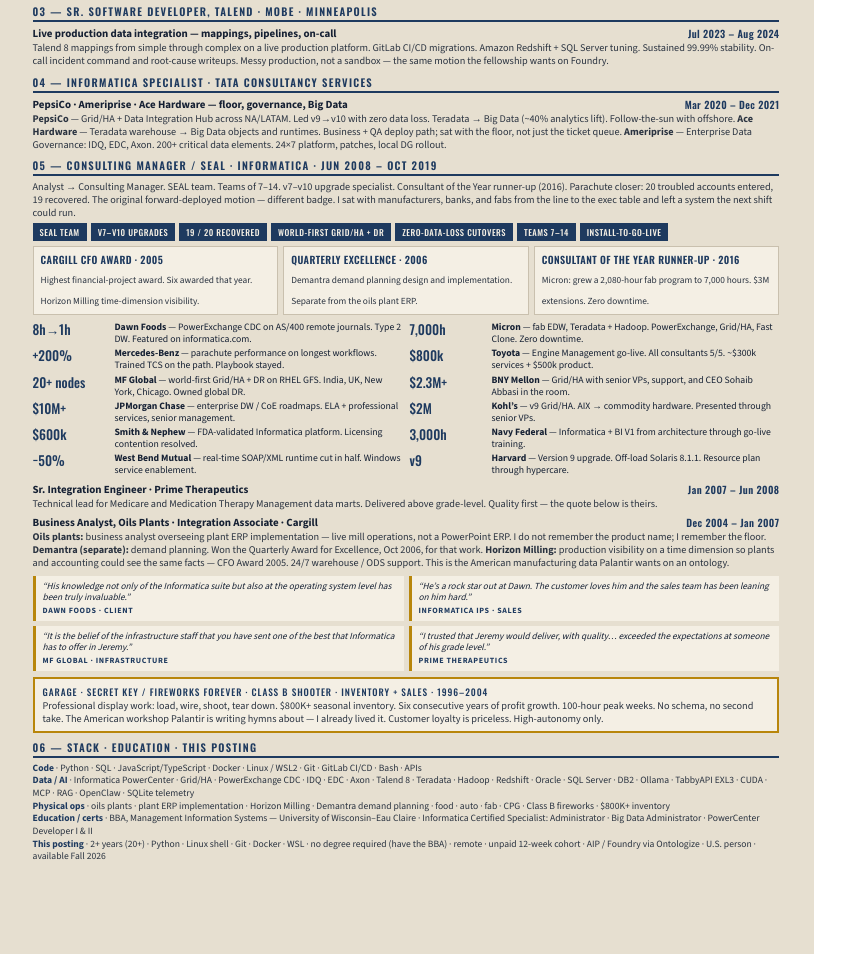
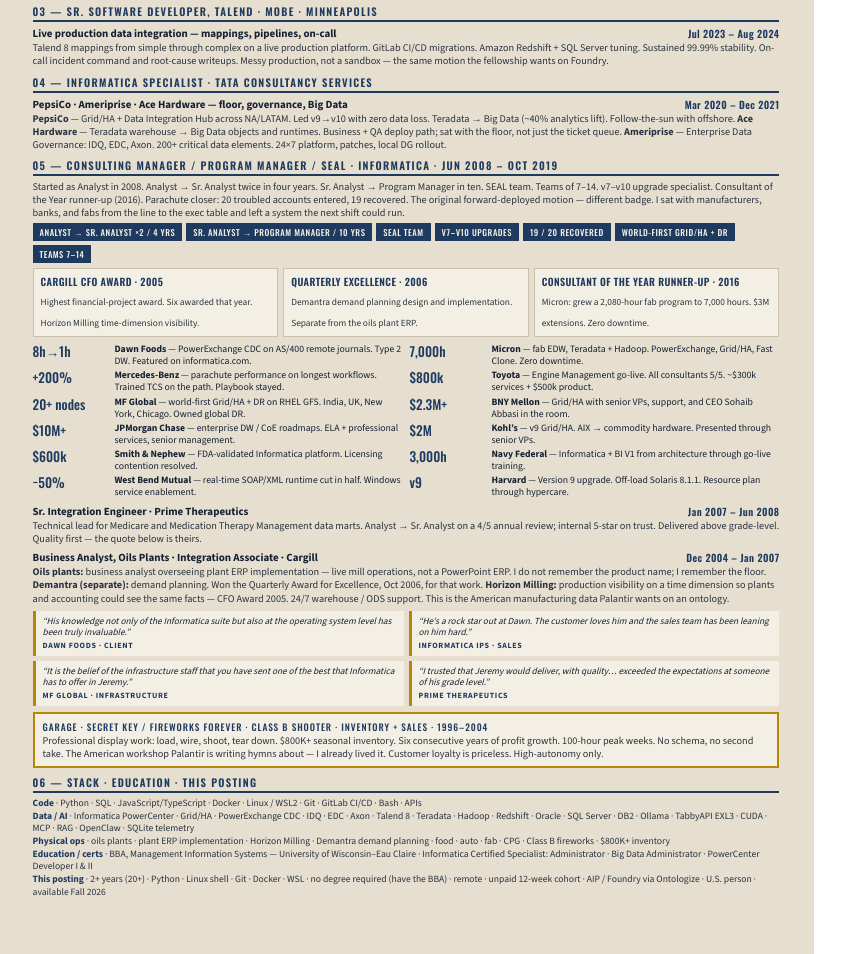
Before and after one commit to jpanasuk-netizen/for-american-tech, a plain HTML site: page JAP_PALANTIR_AMERICAN_TECH.html in a window 1280 px wide. Shown: the part 1101-2055 px from the top of the page, without its empty margins (2-847 px from the left). Drawn offline with nearby package versions, Linux system fonts and the light colour scheme.

Commit message:
Add Analyst to Sr Analyst twice in 4 years and Program Manager in 10

```diff
--- a/JAP_PALANTIR_AMERICAN_TECH.html
+++ b/JAP_PALANTIR_AMERICAN_TECH.html
@@ -128,16 +128,16 @@
       <div class="jobhead"><div>PepsiCo · Ameriprise · Ace Hardware — floor, governance, Big Data</div><div class="d">Mar 2020 – Dec 2021</div></div>
       <p><b>PepsiCo</b> — Grid/HA + Data Integration Hub across NA/LATAM. Led v9→v10 with zero data loss. Teradata → Big Data (~40% analytics lift). Follow-the-sun with offshore. <b>Ace Hardware</b> — Teradata warehouse → Big Data objects and runtimes. Business + QA deploy path; sat with the floor, not just the ticket queue. <b>Ameriprise</b> — Enterprise Data Governance: IDQ, EDC, Axon. 200+ critical data elements. 24×7 platform, patches, local DG rollout.</p>
 
-      <h2>05 — Consulting Manager / SEAL · Informatica · Jun 2008 – Oct 2019</h2>
-      <p>Analyst → Consulting Manager. SEAL team. Teams of 7–14. v7–v10 upgrade specialist. Consultant of the Year runner-up (2016). Parachute closer: 20 troubled accounts entered, 19 recovered. The original forward-deployed motion — different badge. I sat with manufacturers, banks, and fabs from the line to the exec table and left a system the next shift could run.</p>
+      <h2>05 — Consulting Manager / Program Manager / SEAL · Informatica · Jun 2008 – Oct 2019</h2>
+      <p>Started as Analyst in 2008. Analyst → Sr. Analyst twice in four years. Sr. Analyst → Program Manager in ten. SEAL team. Teams of 7–14. v7–v10 upgrade specialist. Consultant of the Year runner-up (2016). Parachute closer: 20 troubled accounts entered, 19 recovered. The original forward-deployed motion — different badge. I sat with manufacturers, banks, and fabs from the line to the exec table and left a system the next shift could run.</p>
       <div class="chips">
+        <div class="chip">Analyst → Sr. Analyst ×2 / 4 yrs</div>
+        <div class="chip">Sr. Analyst → Program Manager / 10 yrs</div>
         <div class="chip">SEAL team</div>
         <div class="chip">v7–v10 upgrades</div>
         <div class="chip">19 / 20 recovered</div>
         <div class="chip">World-first Grid/HA + DR</div>
-        <div class="chip">Zero-data-loss cutovers</div>
         <div class="chip">Teams 7–14</div>
-        <div class="chip">Install-to-go-live</div>
       </div>
       <div class="awards">
         <div class="award"><b>Cargill CFO Award · 2005</b><span>Highest financial-project award. Six awarded that year. Horizon Milling time-dimension visibility.</span></div>
@@ -161,7 +161,7 @@
 
       <div style="margin-top:6px;">
         <div class="jobhead"><div>Sr. Integration Engineer · Prime Therapeutics</div><div class="d">Jan 2007 – Jun 2008</div></div>
-        <p>Technical lead for Medicare and Medication Therapy Management data marts. Delivered above grade-level. Quality first — the quote below is theirs.</p>
+        <p>Technical lead for Medicare and Medication Therapy Management data marts. Analyst → Sr. Analyst on a 4/5 annual review; internal 5-star on trust. Delivered above grade-level. Quality first — the quote below is theirs.</p>
       </div>
       <div style="margin-top:5px;">
         <div class="jobhead"><div>Business Analyst, Oils Plants · Integration Associate · Cargill</div><div class="d">Dec 2004 – Jan 2007</div></div>
```
Also changed, not shown: 1 other file.
